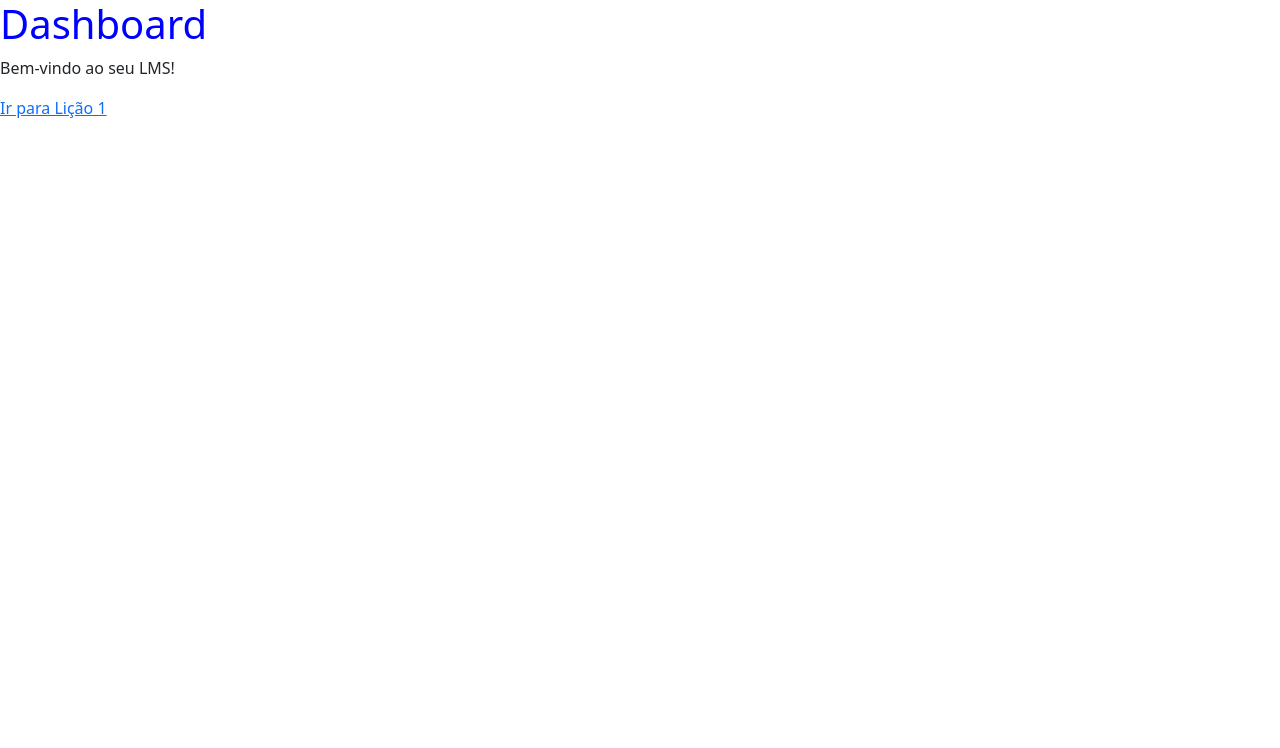
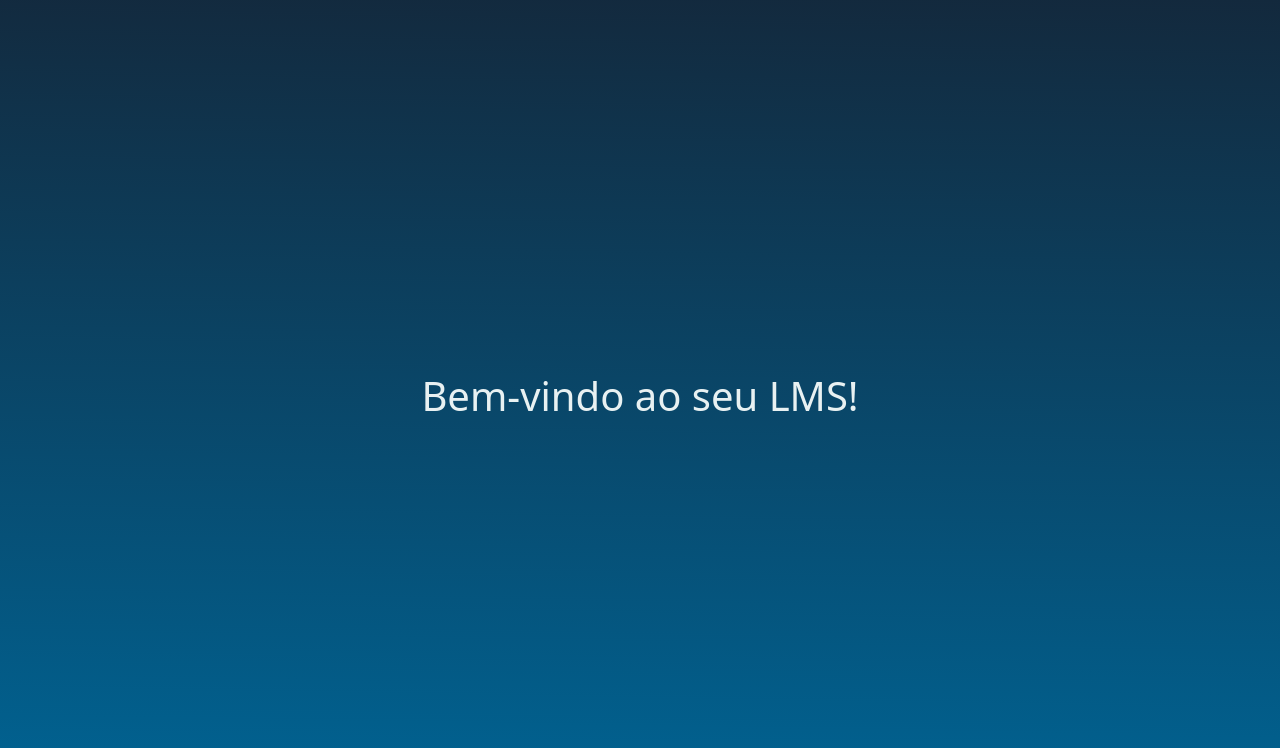
Before and after one commit to gustavoall/learning-management-system, a JavaScript app: page / in a window 1280 px wide. Shown: the top 748 px of the page. Built offline with nearby package versions, Linux system fonts and the light colour scheme.

Commit message:
update variables

```diff
--- a/package.json
+++ b/package.json
@@ -23,7 +23,7 @@
   "dependencies": {
     "@vitejs/plugin-vue": "^6.0.0",
     "bootstrap": "^5.3.7",
-    "page": "^1.11.6",
+    "swiper": "^11.2.10",
     "vue-router": "^4.5.1"
   },
   "devDependencies": {
--- /dev/null
+++ b/src/app/components/theme/_variables.scss
@@ -0,0 +1,7 @@
+$color-01: #13293D;
+$color-02: #006494;
+$color-03: #247BA0;
+$color-04: #1B98E0;
+$color-05: #E8F1F2;
+
+$gradient-01: linear-gradient(181deg,rgba(19, 41, 61, 1) 0%, rgba(0, 100, 148, 1) 100%);
--- a/src/app/views/dashboard/dashboard.scss
+++ b/src/app/views/dashboard/dashboard.scss
@@ -1,5 +1,20 @@
+@use '../../components/theme/variables' as var;
+
 #dashboard {
-    h1 {
-    color: blue;
+  .section-01 {
+    background: var.$gradient-01;
+    min-height: 100vh;
+    display: flex;
+    align-items: center;
+    .container {
+      .row {
+        .col-01 {
+          h1 {
+            color: var.$color-05;
+            text-align: center;
+          }
+        }
+      }
+    }
   }
 }
--- a/src/app/views/dashboard/dashboard.vue
+++ b/src/app/views/dashboard/dashboard.vue
@@ -1,8 +1,15 @@
 <template>
     <div id="dashboard">
-        <h1>Dashboard</h1>
-        <p>Bem-vindo ao seu LMS!</p>
-        <a href="/lesson/1">Ir para Lição 1</a>
+        <section class="section-01">
+            <div class="container">
+                <div class="row">
+                    <div class="col-lg-12 col-01">
+                        <h1>Bem-vindo ao seu LMS!</h1>
+                        <!-- <a href="/lesson/1">Ir para Lição 1</a> -->
+                    </div>
+                </div>
+            </div>
+        </section>
     </div>
 </template>
 
```
Also changed, not shown: 1 other file (tests, documents, lock files or other folders).
